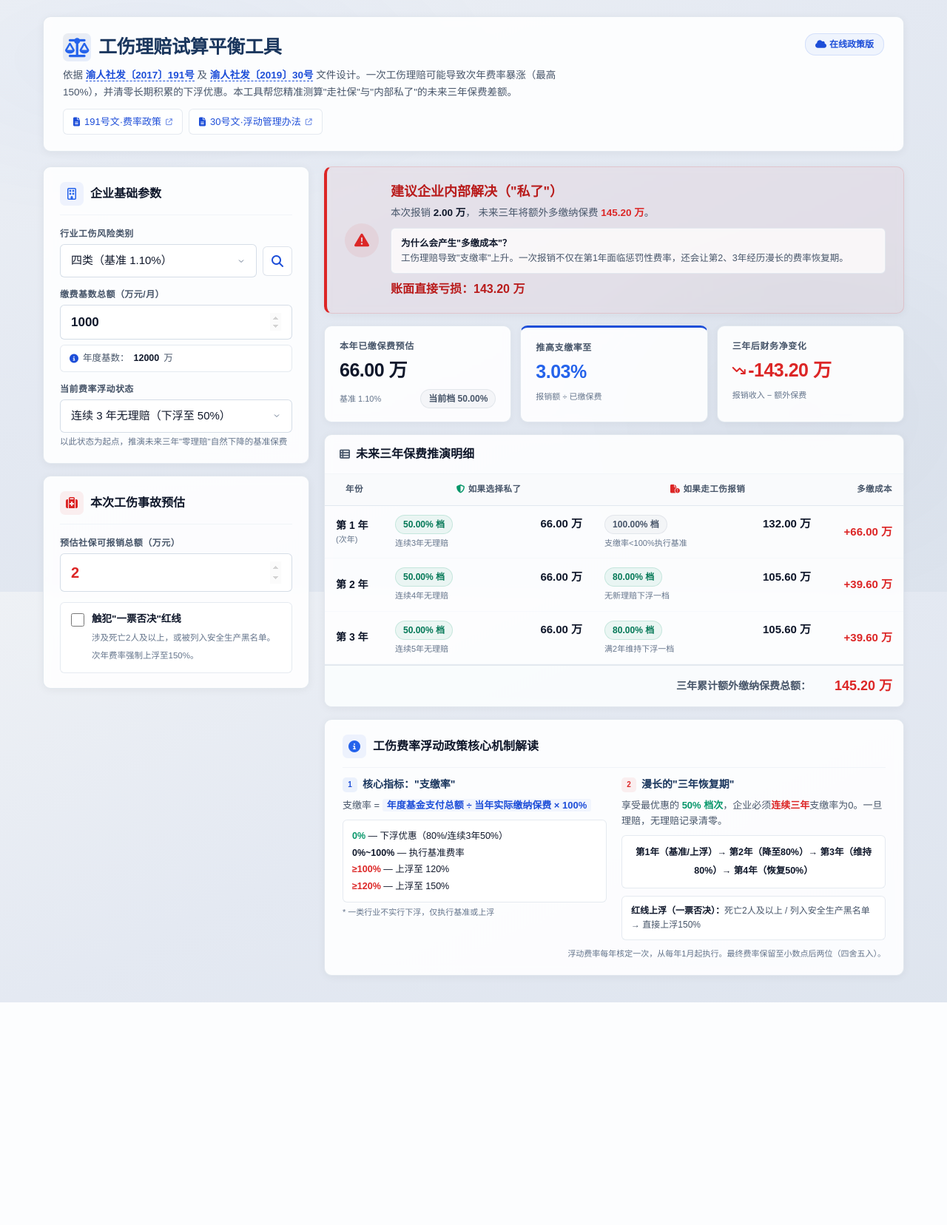
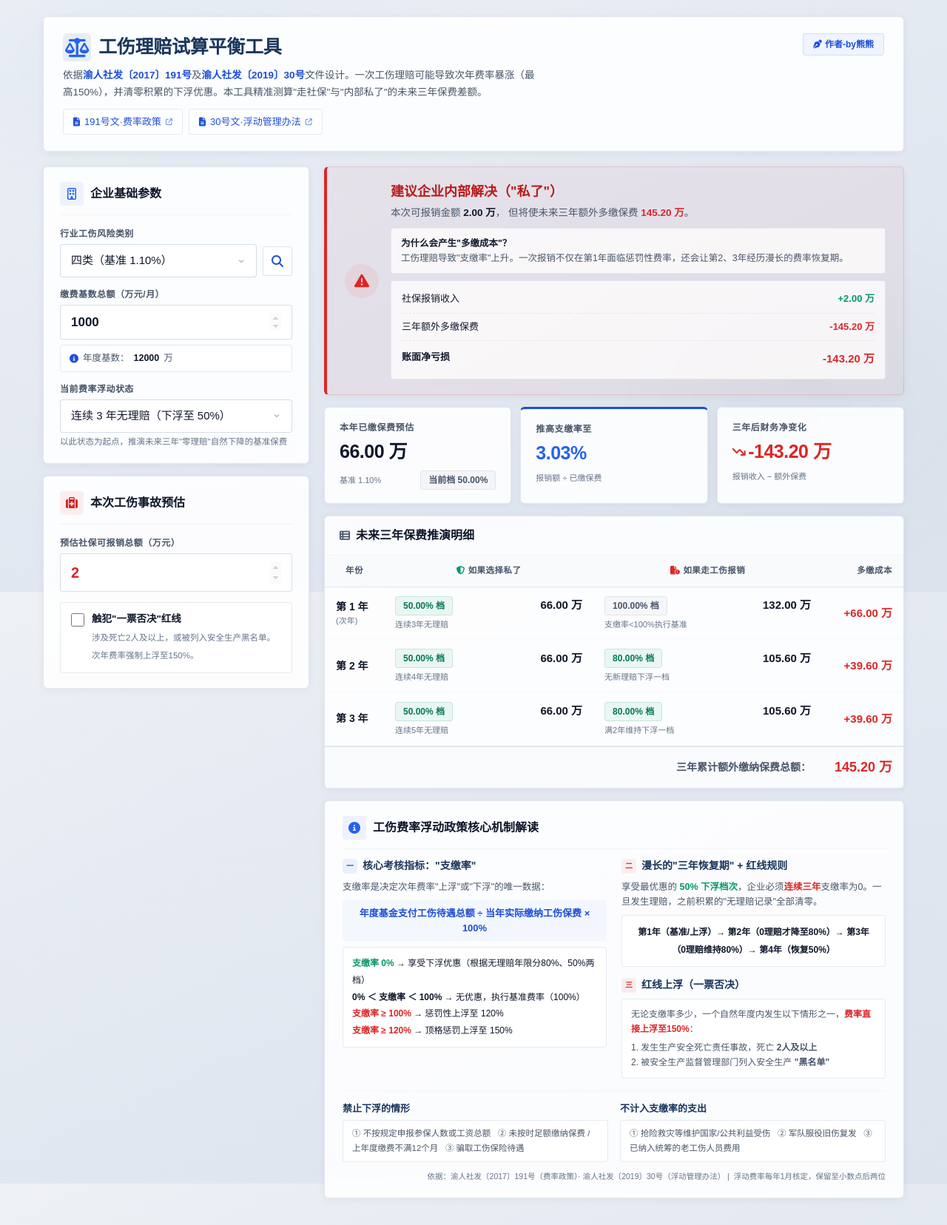
Before and after one commit to iTakatox/gsfl, a Flask app: page / in a window 1280 px wide. Shown: the whole page at 74% size. Before the commit the page ends 1355 px from the top, so only its background shows below. Run offline with Flask 3, Linux system fonts and the light colour scheme; some libraries are stand-ins or nearby versions.

Commit message:
UI优化：减少圆角、作者署名、亏损结构明细、政策解读重写

```diff
--- a/templates/index.html
+++ b/templates/index.html
@@ -24,8 +24,8 @@
             --text: #0f172a;
             --text-2: #475569;
             --text-3: #64748b;
-            --radius: 6px;
-            --radius-lg: 10px;
+            --radius: 4px;
+            --radius-lg: 6px;
         }
 
         * { box-sizing: border-box; margin: 0; padding: 0; }
@@ -98,7 +98,7 @@
         /* ═══════ Tags ═══════ */
         .tag {
             display: inline-flex; align-items: center; gap: 4px;
-            padding: 3px 10px; border-radius: 14px;
+            padding: 3px 10px; border-radius: 4px;
             font-size: 12px; font-weight: 600;
         }
         .tag-red    { background: rgba(220,38,38,0.07); color: #b91c1c; border: 1px solid rgba(220,38,38,0.16); }
@@ -170,7 +170,7 @@
         }
         .ico-wrap {
             width: 32px; height: 32px; display: flex; align-items: center;
-            justify-content: center; border-radius: 7px; flex-shrink: 0;
+            justify-content: center; border-radius: 4px; flex-shrink: 0;
         }
         .ico-blue  { background: rgba(37,99,235,0.07); color: #2563eb; }
         .ico-red   { background: rgba(220,38,38,0.07); color: #dc2626; }
@@ -362,16 +362,12 @@
     <div class="glass glass-inner" style="padding:22px 26px;">
         <div class="header-inner" style="display:flex;flex-wrap:wrap;justify-content:space-between;align-items:flex-start;gap:14px;">
             <div style="flex:1;min-width:0;">
-                <h1 class="header-title" style="font-size:25px;font-weight:700;color:var(--primary);display:flex;align-items:center;gap:10px;letter-spacing:-0.01em;">
-                    <i class="fa-solid fa-scale-balanced" style="font-size:26px;width:38px;height:38px;background:linear-gradient(135deg,rgba(26,54,93,0.08),rgba(37,99,235,0.1));display:flex;align-items:center;justify-content:center;border-radius:7px;color:#2563eb;"></i>
+                <h1 class="header-title" style="font-size:25px;font-weight:700;color:var(--primary);display:flex;align-items:center;gap:10px;letter-spacing:-0.01em;white-space:nowrap;">
+                    <i class="fa-solid fa-scale-balanced" style="font-size:26px;width:38px;height:38px;background:linear-gradient(135deg,rgba(26,54,93,0.08),rgba(37,99,235,0.1));display:flex;align-items:center;justify-content:center;border-radius:5px;color:#2563eb;flex-shrink:0;"></i>
                     工伤理赔试算平衡工具
                 </h1>
-                <p class="header-desc" style="color:var(--text-2);margin-top:8px;font-size:13.5px;line-height:1.7;max-width:680px;">
-                    依据
-                    <a :href="url191" target="_blank" rel="noopener" style="color:var(--accent);font-weight:600;text-decoration:none;border-bottom:1px dashed var(--accent);">渝人社发〔2017〕191号</a>
-                    及
-                    <a :href="url30" target="_blank" rel="noopener" style="color:var(--accent);font-weight:600;text-decoration:none;border-bottom:1px dashed var(--accent);">渝人社发〔2019〕30号</a>
-                    文件设计。一次工伤理赔可能导致次年费率暴涨（最高150%），并清零长期积累的下浮优惠。本工具帮您精准测算"走社保"与"内部私了"的未来三年保费差额。
+                <p class="header-desc" style="color:var(--text-2);margin-top:8px;font-size:13.5px;line-height:1.7;max-width:640px;">
+                    依据<a :href="url191" target="_blank" rel="noopener" style="color:var(--accent);font-weight:600;text-decoration:none;">渝人社发〔2017〕191号</a>及<a :href="url30" target="_blank" rel="noopener" style="color:var(--accent);font-weight:600;text-decoration:none;">渝人社发〔2019〕30号</a>文件设计。一次工伤理赔可能导致次年费率暴涨（最高150%），并清零积累的下浮优惠。本工具精准测算"走社保"与"内部私了"的未来三年保费差额。
                 </p>
                 <div style="display:flex;flex-wrap:wrap;gap:8px;margin-top:10px;">
                     <a :href="url191" target="_blank" rel="noopener" class="policy-link">
@@ -384,8 +380,8 @@
                     </a>
                 </div>
             </div>
-            <div class="tag tag-blue" style="padding:5px 13px;">
-                <i class="fa-solid fa-cloud"></i> 在线政策版
+            <div class="tag tag-blue" style="padding:5px 13px;white-space:nowrap;">
+                <i class="fa-solid fa-pen-nib"></i> 作者-by熊熊
             </div>
         </div>
     </div>
@@ -487,8 +483,8 @@
                         {{ currentData.recommendPrivate ? '建议企业内部解决（"私了"）' : '建议正常走工伤报销程序' }}
                     </h2>
                     <p style="margin:0;color:var(--text-2);font-size:13.5px;line-height:1.6;">
-                        本次报销 <strong style="color:var(--text);">{{ currency(safePayout) }}</strong>，
-                        未来三年将额外多缴纳保费
+                        本次可报销金额 <strong style="color:var(--text);">{{ currency(safePayout) }}</strong>，
+                        但将使未来三年额外多缴保费
                         <strong :style="{color: currentData.recommendPrivate ? '#dc2626' : 'var(--text)'}">
                             {{ currency(currentData.totalExtraPremium) }}</strong>。
                     </p>
@@ -496,12 +492,30 @@
                         <strong style="color:var(--text);">为什么会产生"多缴成本"？</strong><br/>
                         工伤理赔导致"支缴率"上升。一次报销不仅在第1年面临惩罚性费率，还会让第2、3年经历漫长的费率恢复期。
                     </div>
-                    <p v-if="currentData.recommendPrivate" style="font-size:16px;font-weight:700;color:#b91c1c;margin:9px 0 0 0;">
-                        账面直接亏损：{{ currency(currentData.totalExtraPremium - safePayout) }}
-                    </p>
-                    <p v-else style="font-size:16px;font-weight:700;color:#047857;margin:9px 0 0 0;">
-                        账面实际节省：{{ currency(safePayout - currentData.totalExtraPremium) }}
-                    </p>
+                    <div v-if="currentData.recommendPrivate" class="glass-surface" style="margin-top:9px;padding:12px 14px;font-size:13px;color:var(--text);line-height:1.9;">
+                        <div style="display:flex;justify-content:space-between;border-bottom:1px dashed rgba(203,213,225,0.5);padding-bottom:6px;margin-bottom:6px;">
+                            <span>社保报销收入</span><span style="font-weight:600;color:#059669;">+{{ currency(safePayout) }}</span>
+                        </div>
+                        <div style="display:flex;justify-content:space-between;border-bottom:1px dashed rgba(203,213,225,0.5);padding-bottom:6px;margin-bottom:6px;">
+                            <span>三年额外多缴保费</span><span style="font-weight:600;color:#dc2626;">-{{ currency(currentData.totalExtraPremium) }}</span>
+                        </div>
+                        <div style="display:flex;justify-content:space-between;padding-top:4px;">
+                            <span style="font-weight:700;">账面净亏损</span>
+                            <span style="font-weight:700;font-size:15px;color:#dc2626;">-{{ currency(currentData.totalExtraPremium - safePayout) }}</span>
+                        </div>
+                    </div>
+                    <div v-else class="glass-surface" style="margin-top:9px;padding:12px 14px;font-size:13px;color:var(--text);line-height:1.9;">
+                        <div style="display:flex;justify-content:space-between;border-bottom:1px dashed rgba(203,213,225,0.5);padding-bottom:6px;margin-bottom:6px;">
+                            <span>社保报销收入</span><span style="font-weight:600;color:#059669;">+{{ currency(safePayout) }}</span>
+                        </div>
+                        <div style="display:flex;justify-content:space-between;border-bottom:1px dashed rgba(203,213,225,0.5);padding-bottom:6px;margin-bottom:6px;">
+                            <span>三年额外多缴保费</span><span style="font-weight:600;color:#dc2626;">-{{ currency(currentData.totalExtraPremium) }}</span>
+                        </div>
+                        <div style="display:flex;justify-content:space-between;padding-top:4px;">
+                            <span style="font-weight:700;">账面净节省</span>
+                            <span style="font-weight:700;font-size:15px;color:#059669;">+{{ currency(safePayout - currentData.totalExtraPremium) }}</span>
+                        </div>
+                    </div>
                 </div>
             </div>
 
@@ -590,40 +604,70 @@
                     <span class="ico-wrap ico-blue"><i class="fa-solid fa-circle-info"></i></span> 工伤费率浮动政策核心机制解读
                 </div>
                 <div class="policy-cols" style="display:grid;grid-template-columns:1fr 1fr;gap:20px;">
+
+                    <!-- 一、支缴率 -->
                     <div>
                         <h4 style="font-size:14px;font-weight:700;color:var(--primary);margin:0 0 8px 0;display:flex;align-items:center;gap:7px;">
-                            <span style="display:inline-flex;width:20px;height:20px;border-radius:5px;background:rgba(37,99,235,0.08);color:var(--accent);align-items:center;justify-content:center;font-size:10px;font-weight:700;">1</span>
-                            核心指标："支缴率"
+                            <span style="display:inline-flex;width:20px;height:20px;border-radius:4px;background:rgba(37,99,235,0.08);color:var(--accent);align-items:center;justify-content:center;font-size:10px;font-weight:700;">一</span>
+                            核心考核指标："支缴率"
                         </h4>
-                        <p style="font-size:13px;color:var(--text-2);line-height:1.6;margin:0 0 8px 0;">
-                            支缴率 = <span style="background:rgba(37,99,235,0.05);padding:1px 6px;border-radius:3px;font-weight:600;color:var(--accent);">年度基金支付总额 ÷ 当年实际缴纳保费 × 100%</span>
+                        <p style="font-size:12.5px;color:var(--text-2);line-height:1.6;margin:0 0 8px 0;">
+                            支缴率是决定次年费率"上浮"或"下浮"的唯一数据：
                         </p>
-                        <div class="glass-surface" style="padding:10px 12px;font-size:12.5px;line-height:1.8;">
-                            <div><span style="color:#059669;font-weight:600;">0%</span> — 下浮优惠（80%/连续3年50%）</div>
-                            <div><span style="color:var(--text);font-weight:600;">0%~100%</span> — 执行基准费率</div>
-                            <div><span style="color:#dc2626;font-weight:600;">≥100%</span> — 上浮至 120%</div>
-                            <div><span style="color:#dc2626;font-weight:600;">≥120%</span> — 上浮至 150%</div>
+                        <p style="font-size:13px;background:rgba(37,99,235,0.04);padding:8px 10px;border-radius:4px;font-weight:600;color:var(--accent);text-align:center;margin:0 0 8px 0;">
+                            年度基金支付工伤待遇总额 ÷ 当年实际缴纳工伤保费 × 100%
+                        </p>
+                        <div class="glass-surface" style="padding:10px 12px;font-size:12px;line-height:1.9;">
+                            <div><span style="color:#059669;font-weight:600;">支缴率 0%</span> → 享受下浮优惠（根据无理赔年限分80%、50%两档）</div>
+                            <div><span style="color:var(--text);font-weight:600;">0% ＜ 支缴率 ＜ 100%</span> → 无优惠，执行基准费率（100%）</div>
+                            <div><span style="color:#dc2626;font-weight:600;">支缴率 ≥ 100%</span> → 惩罚性上浮至 120%</div>
+                            <div><span style="color:#dc2626;font-weight:600;">支缴率 ≥ 120%</span> → 顶格惩罚上浮至 150%</div>
                         </div>
-                        <p style="font-size:11px;color:var(--text-3);margin-top:5px;">* 一类行业不实行下浮，仅执行基准或上浮</p>
                     </div>
+
+                    <!-- 二、恢复期 + 红线 -->
                     <div>
                         <h4 style="font-size:14px;font-weight:700;color:var(--primary);margin:0 0 8px 0;display:flex;align-items:center;gap:7px;">
-                            <span style="display:inline-flex;width:20px;height:20px;border-radius:5px;background:rgba(220,38,38,0.07);color:#dc2626;align-items:center;justify-content:center;font-size:10px;font-weight:700;">2</span>
-                            漫长的"三年恢复期"
+                            <span style="display:inline-flex;width:20px;height:20px;border-radius:4px;background:rgba(220,38,38,0.07);color:#dc2626;align-items:center;justify-content:center;font-size:10px;font-weight:700;">二</span>
+                            漫长的"三年恢复期" + 红线规则
                         </h4>
-                        <p style="font-size:13px;color:var(--text-2);line-height:1.6;margin:0 0 8px 0;">
-                            享受最优惠的 <strong style="color:#059669;">50% 档次</strong>，企业必须<strong style="color:#dc2626;">连续三年</strong>支缴率为0。一旦理赔，无理赔记录清零。
+                        <p style="font-size:12.5px;color:var(--text-2);line-height:1.6;margin:0 0 8px 0;">
+                            享受最优惠的 <strong style="color:#059669;">50% 下浮档次</strong>，企业必须<strong style="color:#dc2626;">连续三年</strong>支缴率为0。一旦发生理赔，之前积累的"无理赔记录"全部清零。
                         </p>
-                        <div class="glass-surface" style="padding:10px 12px;font-size:12.5px;text-align:center;font-weight:600;color:var(--text);line-height:2;">
-                            第1年（基准/上浮）→ 第2年（降至80%）→ 第3年（维持80%）→ 第4年（恢复50%）
+                        <div class="glass-surface" style="padding:10px 12px;font-size:12px;text-align:center;font-weight:600;color:var(--text);line-height:2;">
+                            第1年（基准/上浮）→ 第2年（0理赔才降至80%）→ 第3年（0理赔维持80%）→ 第4年（恢复50%）
                         </div>
-                        <div class="glass-surface" style="margin-top:10px;padding:10px 12px;font-size:12px;color:var(--text-2);line-height:1.6;">
-                            <strong style="color:var(--text);">红线上浮（一票否决）：</strong>死亡2人及以上 / 列入安全生产黑名单 → 直接上浮150%
+
+                        <h4 style="font-size:14px;font-weight:700;color:var(--primary);margin:14px 0 8px 0;display:flex;align-items:center;gap:7px;">
+                            <span style="display:inline-flex;width:20px;height:20px;border-radius:4px;background:rgba(220,38,38,0.08);color:#dc2626;align-items:center;justify-content:center;font-size:10px;font-weight:700;">三</span>
+                            红线上浮（一票否决）
+                        </h4>
+                        <div class="glass-surface" style="padding:10px 12px;font-size:12px;color:var(--text-2);line-height:1.7;">
+                            无论支缴率多少，一个自然年度内发生以下情形之一，<strong style="color:#dc2626;">费率直接上浮至150%</strong>：
+                            <div style="margin-top:4px;">1. 发生生产安全死亡责任事故，死亡 <strong>2人及以上</strong></div>
+                            <div>2. 被安全生产监督管理部门列入安全生产 <strong>"黑名单"</strong></div>
                         </div>
                     </div>
                 </div>
-                <p style="font-size:11px;color:var(--text-3);margin-top:10px;text-align:right;">
-                    浮动费率每年核定一次，从每年1月起执行。最终费率保留至小数点后两位（四舍五入）。
+
+                <!-- 补充规则行 -->
+                <div style="display:grid;grid-template-columns:1fr 1fr;gap:16px;margin-top:16px;padding-top:14px;border-top:1px solid rgba(226,232,240,0.4);">
+                    <div>
+                        <h4 style="font-size:13px;font-weight:700;color:var(--primary);margin:0 0 6px 0;">禁止下浮的情形</h4>
+                        <div class="glass-surface" style="padding:8px 12px;font-size:11.5px;color:var(--text-2);line-height:1.7;">
+                            ① 不按规定申报参保人数或工资总额 &nbsp; ② 未按时足额缴纳保费 / 上年度缴费不满12个月 &nbsp; ③ 骗取工伤保险待遇
+                        </div>
+                    </div>
+                    <div>
+                        <h4 style="font-size:13px;font-weight:700;color:var(--primary);margin:0 0 6px 0;">不计入支缴率的支出</h4>
+                        <div class="glass-surface" style="padding:8px 12px;font-size:11.5px;color:var(--text-2);line-height:1.7;">
+                            ① 抢险救灾等维护国家/公共利益受伤 &nbsp; ② 军队服役旧伤复发 &nbsp; ③ 已纳入统筹的老工伤人员费用
+                        </div>
+                    </div>
+                </div>
+
+                <p style="font-size:10.5px;color:var(--text-3);margin-top:12px;text-align:right;">
+                    依据：渝人社发〔2017〕191号（费率政策）· 渝人社发〔2019〕30号（浮动管理办法）&nbsp;|&nbsp; 浮动费率每年1月核定，保留至小数点后两位
                 </p>
             </div>
         </div>
```
